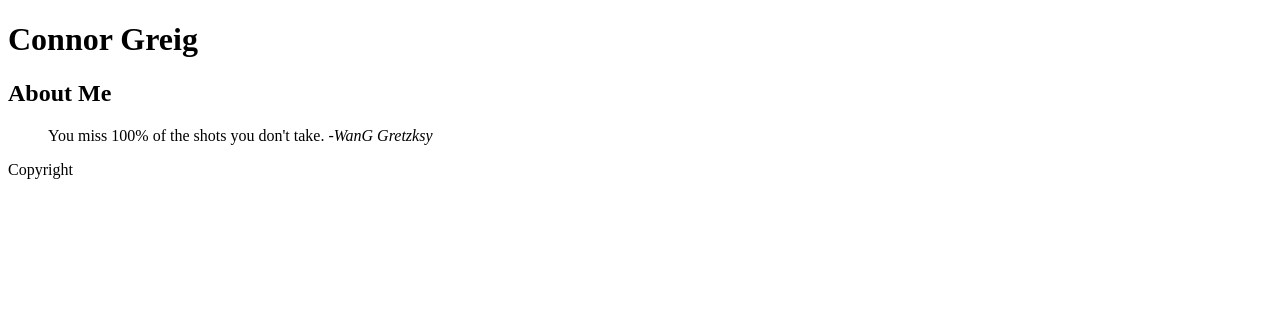
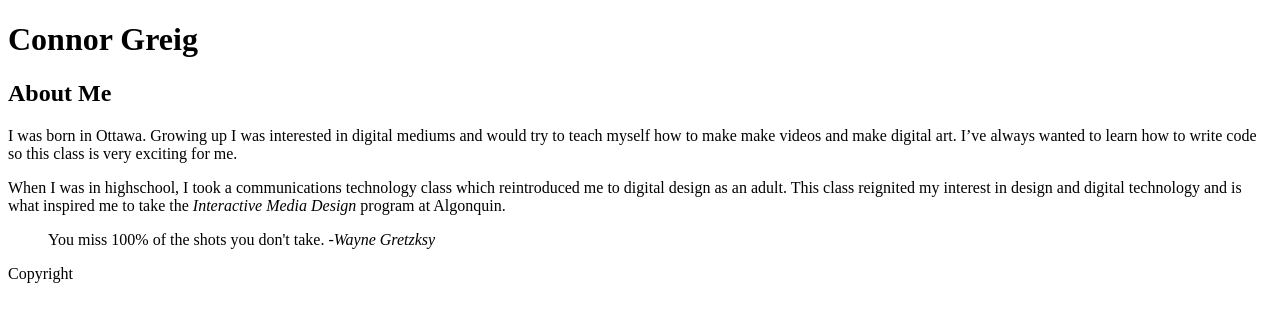
Before and after one commit to grei0031/html-assignment, a plain HTML site: page index.html in a window 1280 px wide. Drawn offline with Linux system fonts and the light colour scheme.

Commit message:
almost done

```diff
--- a/index.html
+++ b/index.html
@@ -8,19 +8,15 @@
 </head>
 <body>
     <h1>Connor Greig</h1>
-    <article>
+
         <h2>About Me</h2>
-<p>
 
+    <article
+    <p> I was born in Ottawa. Growing up I was interested in digital mediums and would try to teach myself how to make make videos and make digital art. I’ve always wanted to learn how to write code so this class is very exciting for me.</p>
+    <p>When I was in highschool, I took a communications technology class which reintroduced me to digital design as an adult. This class reignited my interest in design and digital technology and is what inspired me to take the <em>Interactive Media Design</em> program at Algonquin.</p>
+</article>
 
-
-
-</p>
-    </article>
-
-
-    <blockquote>You miss 100% of the shots you don't take. -<cite>WanG Gretzksy</cite></blockquote>
-
+    <blockquote>You miss 100% of the shots you don't take. -<cite>Wayne Gretzksy</cite></blockquote>
 
 </body>
 <footer>
```
